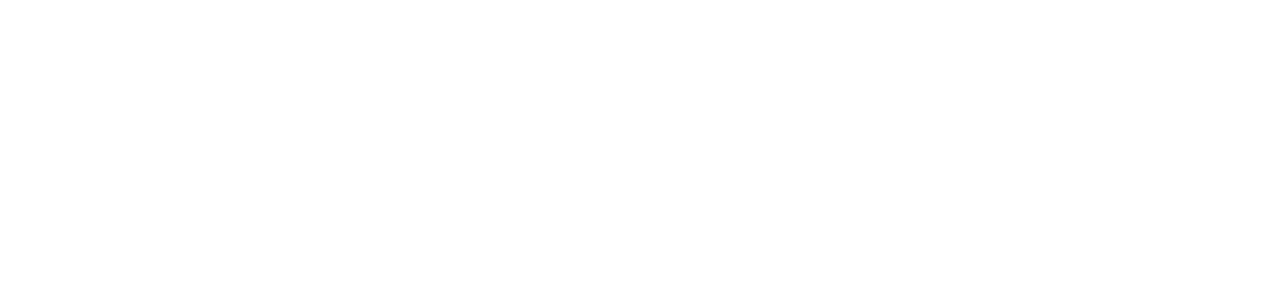
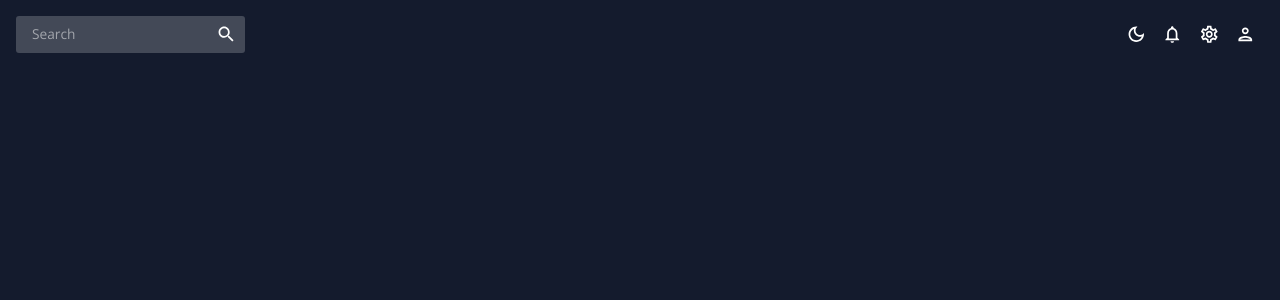
Before and after one commit to yivvm/Project-Dashboard, a React (Create React App) app: page / in a window 1280 px wide. Shown: the top 300 px of the page. Built offline with nearby package versions, Linux system fonts and the light colour scheme.

Commit message:
create topbar

```diff
--- a/src/App.js
+++ b/src/App.js
@@ -1,5 +1,22 @@
+import { ColorModeContext, useMode } from "./theme";
+import { CssBaseline, ThemeProvider } from "@mui/material";
+import Topbar from "./scenes/global/Topbar";
+
 function App() {
-  return <div className="app"></div>;
+  const [theme, colorMode] = useMode();
+
+  return (
+    <ColorModeContext.Provider value={colorMode}>
+      <ThemeProvider theme={theme}>
+        <CssBaseline />
+        <div className="app">
+          <main className="content">
+            <Topbar />
+          </main>
+        </div>
+      </ThemeProvider>
+    </ColorModeContext.Provider>
+  );
 }
 
 export default App;
--- a/src/scenes/global/Topbar.jsx
+++ b/src/scenes/global/Topbar.jsx
@@ -1,9 +1,53 @@
-import React from 'react'
+import React, { useContext } from 'react'
+import { Box, IconButton, useTheme } from '@mui/material'
+import { ColorModeContext, tokens } from '../../theme'
+import InputBase from '@mui/material/InputBase'
+import LightModeOutlinedIcon from '@mui/icons-material/LightModeOutlined'
+import DarkModeOutlinedIcon from '@mui/icons-material/DarkModeOutlined'
+import NotificationsOutlinedIcon from '@mui/icons-material/NotificationsOutlined'
+import SettingsOutlinedIcon from '@mui/icons-material/SettingsOutlined'
+import PersonOutlinedIcon from '@mui/icons-material/PersonOutlined'
+import SearchIcon from '@mui/icons-material/Search'
 
 export default function Topbar() {
+  const theme = useTheme()
+  const colors = tokens(theme.palette.mode)
+  const colorMode = useContext(ColorModeContext)
+
   return (
-    <div>
-      Topbar
-    </div>
+    <Box display="flex" justifyContent="space-between" p={2}>
+      {/* Search Bar */}
+      <Box
+        display="flex"
+        backgroundColor={colors.primary[400]}
+        borderRadius="3px"
+      >
+        <InputBase sx={{ ml: 2, flex: 1 }} placeholder="Search"/>
+        <IconButton type="button" sx={{ p: 1 }}>
+          <SearchIcon />
+        </IconButton>
+      </Box>
+
+      {/* Icons */}
+      <Box display="flex">
+        <IconButton onClick={colorMode.toggleColorMode}>
+          {theme.palette.mode === 'dark' ? (
+            <DarkModeOutlinedIcon />
+          ) : (
+            <LightModeOutlinedIcon />
+          )}
+        </IconButton>
+        <IconButton>
+          <NotificationsOutlinedIcon />
+        </IconButton>
+        <IconButton>
+          <SettingsOutlinedIcon />
+        </IconButton>
+        <IconButton>
+          <PersonOutlinedIcon />
+        </IconButton>
+      </Box>
+
+    </Box>
   )
 }
```
